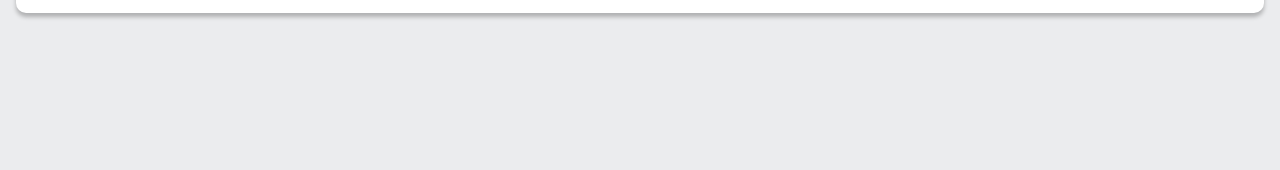
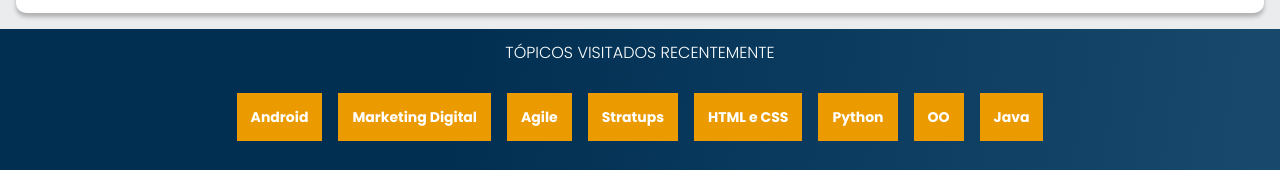
Before and after one commit to lufrancazs/alura_books, a plain HTML site: page index.html in a window 1280 px wide. Shown: the part 2313-2483 px from the top of the page. Before the commit the page ends 2342 px from the top, so only its background shows below. Drawn offline with nearby package versions, Linux system fonts and the light colour scheme.

Commit message:
Criado e estilizado o campo tópicos

```diff
--- a/index.html
+++ b/index.html
@@ -137,6 +137,36 @@
             </div>
         </div>
     </section>
+
+    <section class="topicos">
+        <h2 class="topicos__titulo">TÓPICOS VISITADOS RECENTEMENTE</h2>
+        <ul class="topicos__lista">
+            <li class="topicos__item">
+                <a href="#" class="topicos__link">Android</a>
+            </li>
+            <li class="topicos__item">
+                <a href="#" class="topicos__link">Marketing Digital</a>
+            </li>
+            <li class="topicos__item">
+                <a href="#" class="topicos__link">Agile</a>
+            </li>
+            <li class="topicos__item">
+                <a href="#" class="topicos__link">Stratups</a>
+            </li>
+            <li class="topicos__item">
+                <a href="#" class="topicos__link">HTML e CSS</a>
+            </li>
+            <li class="topicos__item">
+                <a href="#" class="topicos__link">Python</a>
+            </li>
+            <li class="topicos__item">
+                <a href="#" class="topicos__link">OO</a>
+            </li>
+            <li class="topicos__item">
+                <a href="#" class="topicos__link">Java</a>
+            </li>
+        </ul>
+    </section>
     <script src="https://cdn.jsdelivr.net/npm/swiper@11/swiper-bundle.min.js"></script>
     <script>
         const swiper = new Swiper('.swiper', {
--- a/styles.css
+++ b/styles.css
@@ -1,6 +1,7 @@
 @import url("styles/header.css");
 @import url("styles/banner.css");
 @import url("styles/carrossel.css");
+@import url("styles/topicos.css");
 
 :root{
     --cor-de-fundo: #EBECEE;
--- /dev/null
+++ b/styles/topicos.css
@@ -0,0 +1,30 @@
+.topicos {
+    background: var(--azul-degrade);
+    text-align: center;
+    padding: 1em 0;
+}
+
+.topicos__titulo {
+    color: var(--cor-branco);
+    font-weight: 300;
+    margin-bottom: 1em;
+}
+
+.topicos__lista{
+    display: flex;
+    flex-wrap: wrap;
+    justify-content: center;
+}
+
+.topicos__item {
+    margin: 2em 0.5em;
+}
+
+.topicos__link {
+    color: var(--cor-branco);
+    padding: 1em;
+    background-color: var(--cor-laranja);
+    text-decoration: none;
+    font-size: 14px;
+    font-weight: 700;
+}
```
Also changed, not shown: img/Email.svg (added).
